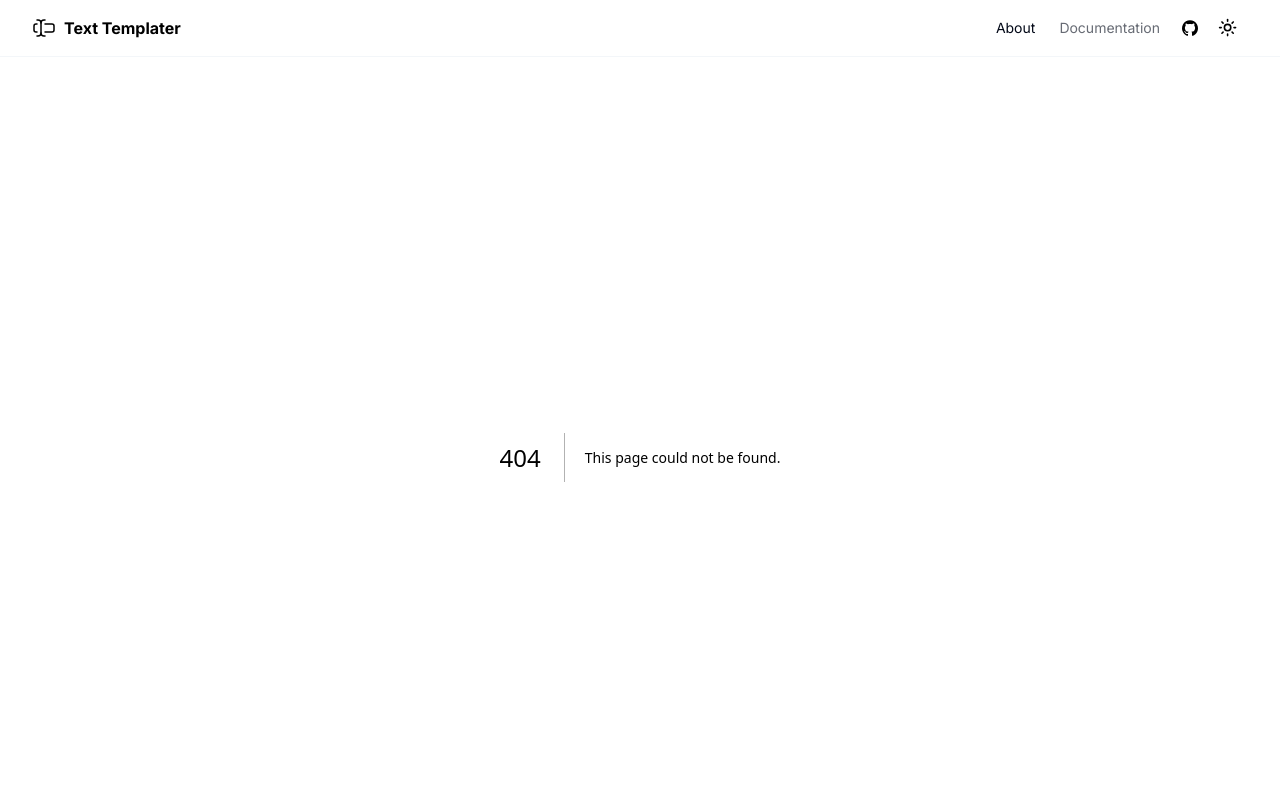
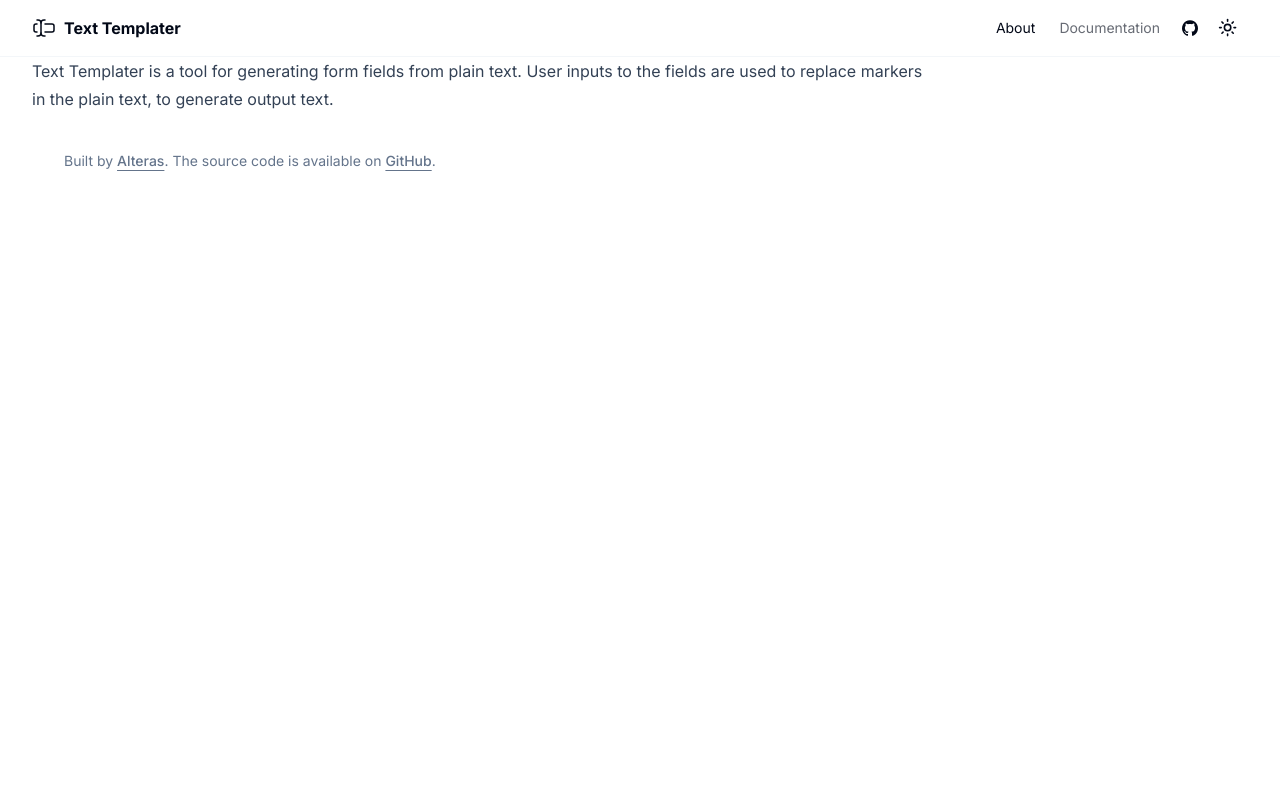
Before and after one commit to Alteras1/bbcode-templater, a Next.js app: page /about in a window 1280 px wide. Before the commit this address had no page. Shown: the top 800 px of the page. Built offline with nearby package versions, Linux system fonts and the light colour scheme.

Commit message:
Add about page

```diff
--- /dev/null
+++ b/app/about/layout.tsx
@@ -0,0 +1,15 @@
+import { Metadata } from 'next';
+
+export const metadata: Metadata = {
+  title: 'About - BBCode Templater',
+};
+
+export default function DocsLayout({ children }: { children: React.ReactNode }) {
+  return (
+    <main>
+      <article className="prose prose-sm prose-slate w-full max-w-4xl flex-grow md:prose-base dark:prose-invert">
+        {children}
+      </article>
+    </main>
+  );
+}
--- /dev/null
+++ b/app/about/page.mdx
@@ -0,0 +1 @@
+Text Templater is a tool for generating form fields from plain text. User inputs to the fields are used to replace markers in the plain text, to generate output text.
--- a/app/layout.tsx
+++ b/app/layout.tsx
@@ -12,7 +12,7 @@ const inter = Inter({ subsets: ['latin'], variable: '--font-sans' });
 
 export const metadata: Metadata = {
   title: 'Text Templater',
-  description: 'Generated by create next app',
+  description: 'Plain Text Template to Form Field Generator',
 };
 
 export default function RootLayout({ children }: { children: React.ReactNode }) {
--- a/app/page.tsx
+++ b/app/page.tsx
@@ -5,7 +5,11 @@ import { TemplateInput } from '@/components/templater/template-input';
 import { GenerateOutput } from '@/components/templater/generate-output';
 import { TemplateDebug } from '@/components/templater/template-debug';
 
-export default async function Home({ searchParams: { pastebin } }: { searchParams: { pastebin: string } }) {
+type Props = {
+  searchParams: { pastebin: string };
+};
+
+export default async function Home({ searchParams: { pastebin } }: Props) {
   const pastebinurl = pastebin ? 'https://pastebin.com/' + pastebin : '';
   const pastebinObj = {
     url: pastebinurl,
```
